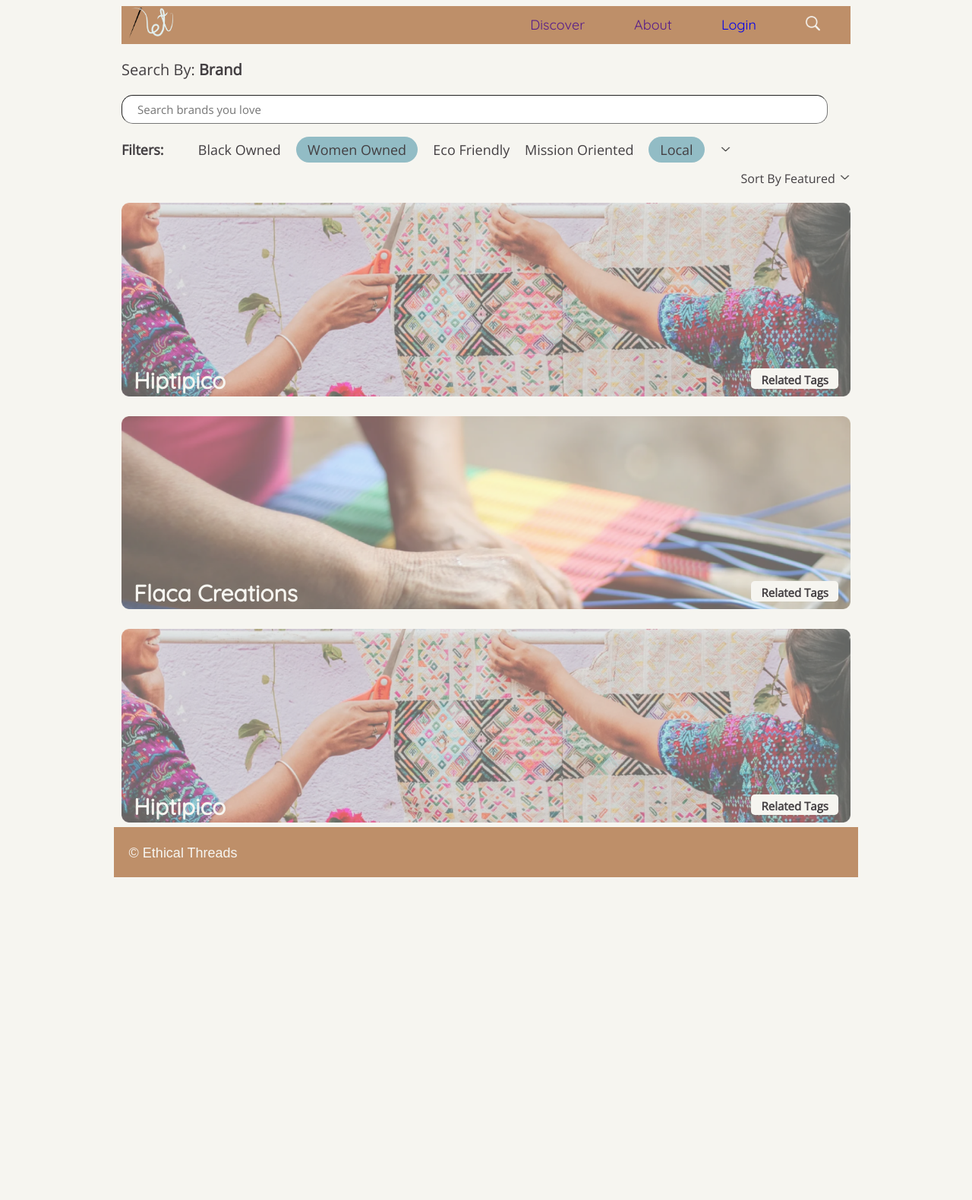
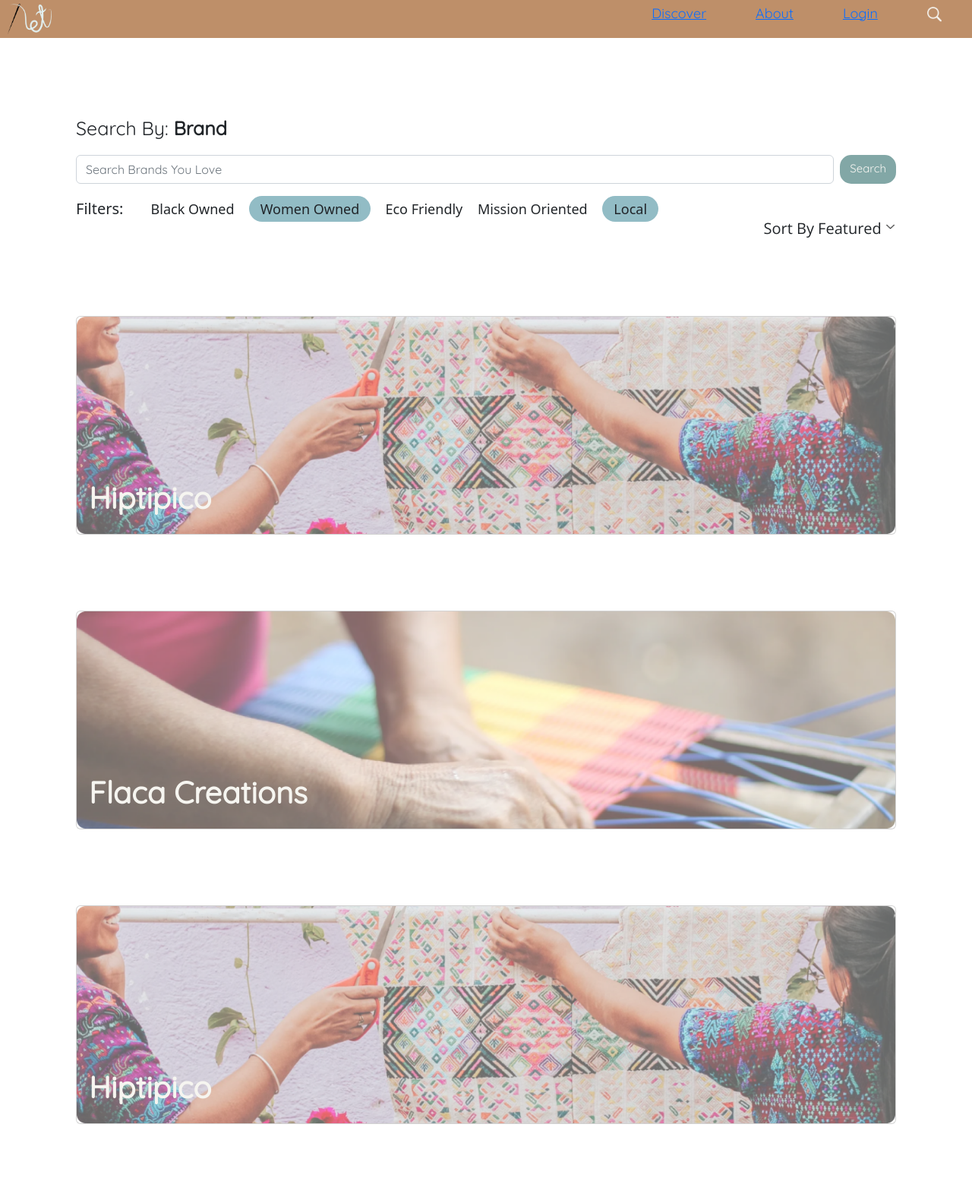
Before and after one commit to nayeonr/itp460-ethical-threads, a PHP site: page /brand-results-pg.html in a window 1280 px wide. Shown: the whole page at 76% size. Before the commit the page ends 1155 px from the top, so only its background shows below. Run offline with PHP 8.4, Linux system fonts and the light colour scheme.

Commit message:
edited to be responsive
I think ive made it responsive - i hope so anyways edits made

```diff
--- a/ft-brandresults-C/brand-results-pg.html
+++ b/ft-brandresults-C/brand-results-pg.html
@@ -3,8 +3,10 @@
     <head>
         <meta charset="utf-8" />
         <meta name="viewport" content="width=device-width, initial-scale=1.0">
-    <title>Product Result</title>
-    <link href="style-brand-results.css" rel="stylesheet" />
+        <title>Product Result</title>
+        <link href="style-brand-results.css" rel="stylesheet" />
+        <link rel="stylesheet" href="https://cdn.jsdelivr.net/npm/bootstrap@5.2.3/dist/css/bootstrap.min.css" integrity="sha384-rbsA2VBKQhggwzxH7pPCaAqO46MgnOM80zW1RWuH61DGLwZJEdK2Kadq2F9CUG65" crossorigin="anonymous">
+        <script src="https://cdn.jsdelivr.net/npm/bootstrap@5.3.2/dist/js/bootstrap.bundle.min.js" integrity="sha384-C6RzsynM9kWDrMNeT87bh95OGNyZPhcTNXj1NW7RuBCsyN/o0jlpcV8Qyq46cDfL" crossorigin="anonymous"></script>
     </head>
 
     <body>
@@ -13,26 +15,36 @@
 		<div id="nav">
 			<a href=""><img src="img-folder/et-logo.png" alt="Ethical Threads Logo" id="logo"></a>
 			<ul class="nav-menu">
-				<li><a href="">Discover</a></li>
+				<li><a href="../ft-discover-N/discover.html">Discover</a></li>
 				<li><a href="">About</a></li>
-				<li><a href="ft-login-N/login.html">Login</a></li>
+				<li><a href="../ft-login-N/login.html">Login</a></li>
 				<li><a href=""><img src="img-folder/search-button.png" alt="Search" id="search"></a></li>
 			</ul> <!-- .nav-menu -->
 		</div> <!-- #nav -->
-	    </nav>
+	</nav>
 
-        <header>
-            <p>Search By: <strong>Brand</strong></p>
-            <input type="text" placeholder="Search brands you love">
-        </header>
+        <!-- <div class="row">
+            <div id="nav" class="col-sm-12 col-md-12 col-lg-12"> -->
 
 
-        <main>
-            <section>
-                <article>
-                    <div id="div-filters">
-                    <h6 id="filters">Filters:</h6>
-                    <ul>
+        <div class="search">
+        <div class="row">
+            <p>Search By: <strong>Brand</strong></p>
+        </div>
+        <div class="row">
+            <div class="col">
+                <form class="d-flex">
+                    <input class="form-control me-2 round" type="search" placeholder="Search Brands You Love">
+                        <button id="button" class="btn searchbut" type="submit">Search</button>
+                </form>
+
+            </div>
+        </div>
+
+        <div class="filters">
+        <div class="col filter-div">
+        <h6 id="filters">Filters:</h6>
+        <ul>
                         <li>Black Owned</li>
                         <li class="selected-filter">Women Owned</li>
                         <li>
@@ -43,64 +55,62 @@
                         </li>
                         <li class="selected-filter">Local</li>
                     </ul>
-                    <img class="down-arrow" src="img-folder/down-arrow-2.png" alt="Image of a down arrow icon."/>
-                    </div>
-                </article>
+         <!-- <h6 id="featured">Sort By Featured</h6> -->
+        </div>
 
-                <article>
-                    <div id="div-featured">
+                    <!-- <img class="down-arrow" src="img-folder/down-arrow-2.png" alt="Image of a down arrow icon."/> -->
+                    <!-- [put sort by feature] -->
+                     <div id="div-featured">
                     <h6 id="featured">Sort By Featured</h6>
                     <img class="down-arrow" src="img-folder/down-arrow-2.png" alt="Image of a down arrow icon."/>
+                    <!-- <img class="down-arrow" src="img-folder/down-arrow-2.png" alt="Image of a down arrow icon."/> -->
                     </div>
-                </article>
-            </section>
+           </div>
+           </div>
 
-            <!-- <section> -->
-                    <div class="brand-container">
-                    <img class="brand-banner" src="img-folder/hiptipico-bg-img.png" alt="Background image of the brand Hiptipico." />
-                    <div class="brand-name">
-                    <h3>Hiptipico</h3>
-                    </div>
-                    <div class="bottom-right">
-                        <h4>Related Tags</h4>
+            <!-- <input type="text" placeholder="Search brands you love"> -->
+
+
+         <!-- 1 div for pictures - 3 diff rows  -->
+
+        <div class="brand-container">
+            <div class="row">
+                <div class="col-12">
+                    <div class="card">
+                        <img class="brand-banner" src="img-folder/hiptipico-bg-img.png" alt="Background image of the brand Hiptipico." />
+                    <div class="card-img-overlay d-flex flex-column justify-content-end">
+                        <h3 class="card-title">Hiptipico</h3>
                     </div>
                     </div>
+                </div>
+            </div>
+        </div>
 
-
-                <article>
-                    <div class="brand-container">
-                     <img class="brand-banner" src="img-folder/flaca-bg-img.png" alt="Background image of the brand Flaca Creations." />
-                     <div class="brand-name">
-                        <h3>Flaca Creations</h3>
-                     </div>
-                     <div class="bottom-right">
-                        <h4>Related Tags</h4>
+        <div class="brand-container">
+            <div class="row">
+                <div class="col-12">
+                    <div class="card">
+                         <img class="brand-banner" src="img-folder/flaca-bg-img.png" alt="Background image of the brand Flaca Creations." />
+                    <div class="card-img-overlay d-flex flex-column justify-content-end">
+                        <h3 class="card-title">Flaca Creations</h3>
                     </div>
                     </div>
-                </article>
+                </div>
+            </div>
+        </div>
 
-                <article>
-                    <div class="brand-container">
-                    <img class="brand-banner" src="img-folder/hiptipico-bg-img.png" alt="Background image of the brand Hiptipico." />
-                    <div class="brand-name">
-                    <h3>Hiptipico</h3>
-                    </div>
-                    <div class="bottom-right">
-                        <h4>Related Tags</h4>
+        <div class="brand-container">
+            <div class="row">
+                <div class="col-12">
+                    <div class="card">
+                        <img class="brand-banner" src="img-folder/hiptipico-bg-img.png" alt="Background image of the brand Hiptipico." />
+                    <div class="card-img-overlay d-flex flex-column justify-content-end">
+                        <h3 class="card-title">Hiptipico</h3>
                     </div>
                     </div>
-                </article>
-            <!-- </section> -->
-
-        </main>
-
-        <div class="footer">
-      <span id="copyright"> © Ethical Threads </span> <span id="space"></span>
-      <!-- <span id="newsletter"> Sign Up For Our Newsletter <input type="text" id="newsletter-input"> -->
-    </div>
-
-            <!-- <p>Ethical Threads</p> -->
-
+                </div>
+            </div>
+        </div>
 
 
     </body>
--- a/ft-brandresults-C/style-brand-results.css
+++ b/ft-brandresults-C/style-brand-results.css
@@ -1,16 +1,18 @@
  @import url('https://fonts.googleapis.com/css2?family=Open+Sans&family=Quicksand&display=swap');
 
- body {
+  body {
   font-family: "Open Sans", "Arial", sans-serif;
   font-size: 20px;
   background-color: #F6F5F0;
   color: #433F42;
-  max-width: 960px;
   margin-left: auto;
   margin-right: auto;
 }
 
-/* navbar css */
+
+/* responsive design */
+
+    /* navbar css */
 #nav {
 			display: flex;
 			align-items: center;
@@ -44,52 +46,46 @@
 			text-decoration: none;
 		}
 
-
-/* footer */
-   .footer {
-      background-color: #BE8F69;
-      padding: 2%;
-      margin-left: -1%;
-      margin-right: -1%;
+.search {
+        margin: 100px;
     }
 
-    #space{
-      color: #BE8F69;
+
+/* .searchbut {
+    background: #82A7A6;
+    border-radius: 15px;
+        /* border: 2px solid #82A7A6; */
+    /* font-size: 15px;
+    font-family: "Quicksand";
+    color: #F7F6F2;
+    } */
+
+
+#button {
+    background-color: #82A7A6;
+    border-radius: 15px;
+    font-size: 15px;
+    font-family: "Quicksand";
+    color: #F7F6F2;
+}
+
+.down-arrow {
+    width: 15px;
+    margin-bottom: 10px;
+}
+
+
+    .round {
+        border-radius: 15px;
+        font-size: 15px;
+        font-family: "Quicksand";
+    }
+p{
+        font-family: "Quicksand";
+        font-size: 25px;
     }
 
-    #copyright {
-    font-family: sans-serif;
-    color: #F7F6F2;
-    font-size: 18px;
-   }
 
-    #newsletter {
-    font-family: sans-serif;
-    color: #F7F6F2;
-    padding-left: 825px;
-    font-size: 18px;
-   }
-
-    #newsletter-input{
-    border: none;
-    border-radius: 5px;
-    font-family: sans-serif;
-    font-size: 18px;
-    margin-left: 10px;
-  }
-
-
-
-/* brand search bar */
-input {
-    font-family: "Open Sans", "Arial", sans-serif;
-    font-size: 15px;
-    width: 900px;
-    border-radius: 15px;
-    padding: 8px 8px;
-    padding-left: 20px;
-    border-width: 1.5px;
-}
 
 ul {
     list-style: none;
@@ -102,13 +98,9 @@
     margin-right: 15px;
 }
 
-#div-filters {
-    margin-top: 20px;
-}
-
 #filters {
     display: inline;
-    font-size: 18px;
+    font-size: 20px;
 }
 
 .selected-filter {
@@ -120,61 +112,39 @@
     padding-bottom: 5px;
 }
 
-.down-arrow {
-    width: 15px;
+.filter-div {
+    margin-top: 20px;
 }
 
 #featured {
+    font-family: "Open Sans", "Arial", sans-serif;
     text-align: right;
-    font-size: 16px;
+    font-size: 20px;
     font-weight: lighter;
     display: inline;
 }
 
 #div-featured {
     text-align: right;
-    margin-top: 10px;
-}
+    /* margin-top: 10px; */
 
-.brand-banner {
-    max-width: 960px;
-    margin-top: 20px;
 }
 
 .brand-container {
-     position: relative;
-     text-align: center;
+    margin: 100px;
 }
 
-.brand-name {
-    position: absolute;
-     bottom: 8px;
-    left: 16px;
+/* h3 {
+    font-family: "Quicksand", "Arial", sans-serif;
+    font-size: 50px;
+    display: inline;
     color:#F6F5F0;
+} */
+
+.card-title {
+    font-family: "Quicksand", "Arial", sans-serif;
+    font-size: 40px;
+    display: inline;
+    color:#F6F5F0;
+    font-weight: bold;
 }
-
-.bottom-right {
-    position: absolute;
-    bottom: 8px;
-    right: 16px;
-    background-color: #F6F5F0;
-    border-radius: 5px;
-    padding-right: 5px;
-    padding-left: 5px;
-    margin-bottom: 8px;
-}
-
-.bottom-right h4 {
-    margin-top: 5px;
-    margin-bottom: 5px;
-    font-size: 15px;
-    display: inline;
-    padding-right: 8px;
-    padding-left: 8px;
-}
-
-h3 {
-    font-family: "Quicksand", "Arial", sans-serif;
-    font-size: 30px;
-    display: inline;
-}
```
